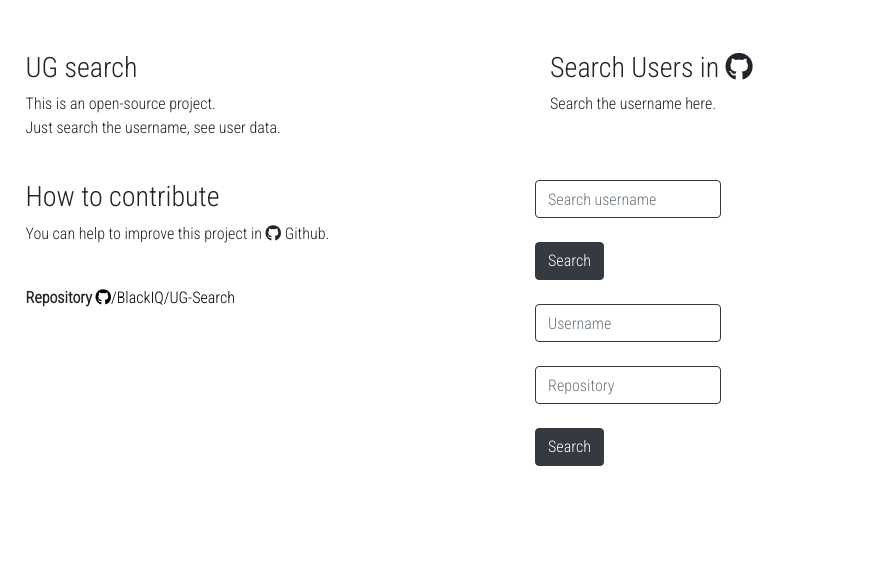
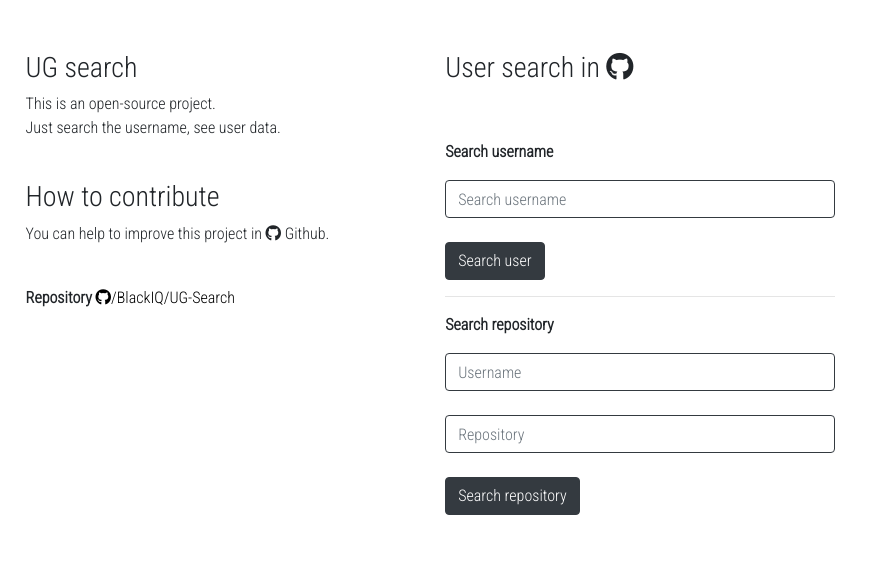
Before and after one commit to BlackIQ/UG-Search, a Flask app: page / in a window 1280 px wide. Shown: the top 564 px of the page, without its empty margins (0-872 px from the left). Run offline with Flask 2, Linux system fonts and the light colour scheme; some libraries are stand-ins or nearby versions.

Commit message:
Done with user search col

```diff
--- a/app/templates/index.html
+++ b/app/templates/index.html
@@ -12,7 +12,7 @@
 <body class="main">
     <div class="">
         <div class="row">
-            <div class="col-md-5 inpart">
+            <div class="col-md-4 inpart">
                 <h3>UG search</h3>
                 <p>
                     This is an open-source project.
@@ -30,10 +30,7 @@
                 </p>
             </div>
             <div class="col-md-4 inpart">
-                <h3>Search Users in <i class="fa fa-github"></i></h3>
-                <p>
-                    Search the username here.
-                </p>
+                <h3>User search in <i class="fa fa-github"></i></h3>
                 <br>
                 {% with messages = get_flashed_messages() %}
                     {% if messages %}
@@ -46,28 +43,26 @@
                 {% endwith %}
                 <br>
                 <form action="/" method="POST">
-                    <div class="row">
+                    <p><b>Search username</b></p>
                     <div>
                         <div>
                             {{ user_get.csrf_token }}
                             {{ user_get.username(placeholder="Search username", class="form-control bordered border-dark") }}
                         </div>
                         <br>
-                            <button type="submit" class="btn btn-dark">Search</button>
-                        </div>
+                        <button type="submit" class="btn btn-dark">Search user</button>
                     </div>
                 </form>
-                <br>
+                <hr>
                 <form action="/" method="POST">
-                    <div class="row">
+                    <p><b>Search repository</b></p>
                     <div>
                         {{ repo_get.csrf_token }}
                         {{ repo_get.username(placeholder="Username", class="form-control bordered border-dark") }}
                         <br>
                         {{ repo_get.repository(placeholder="Repository", class="form-control bordered border-dark") }}
                         <br>
-                            <button type="submit" class="btn btn-dark">Search</button>
-                        </div>
+                        <button type="submit" class="btn btn-dark">Search repository</button>
                     </div>
                 </form>
                 <br>
```
Lines whose indentation alone changed are shown as unchanged.
